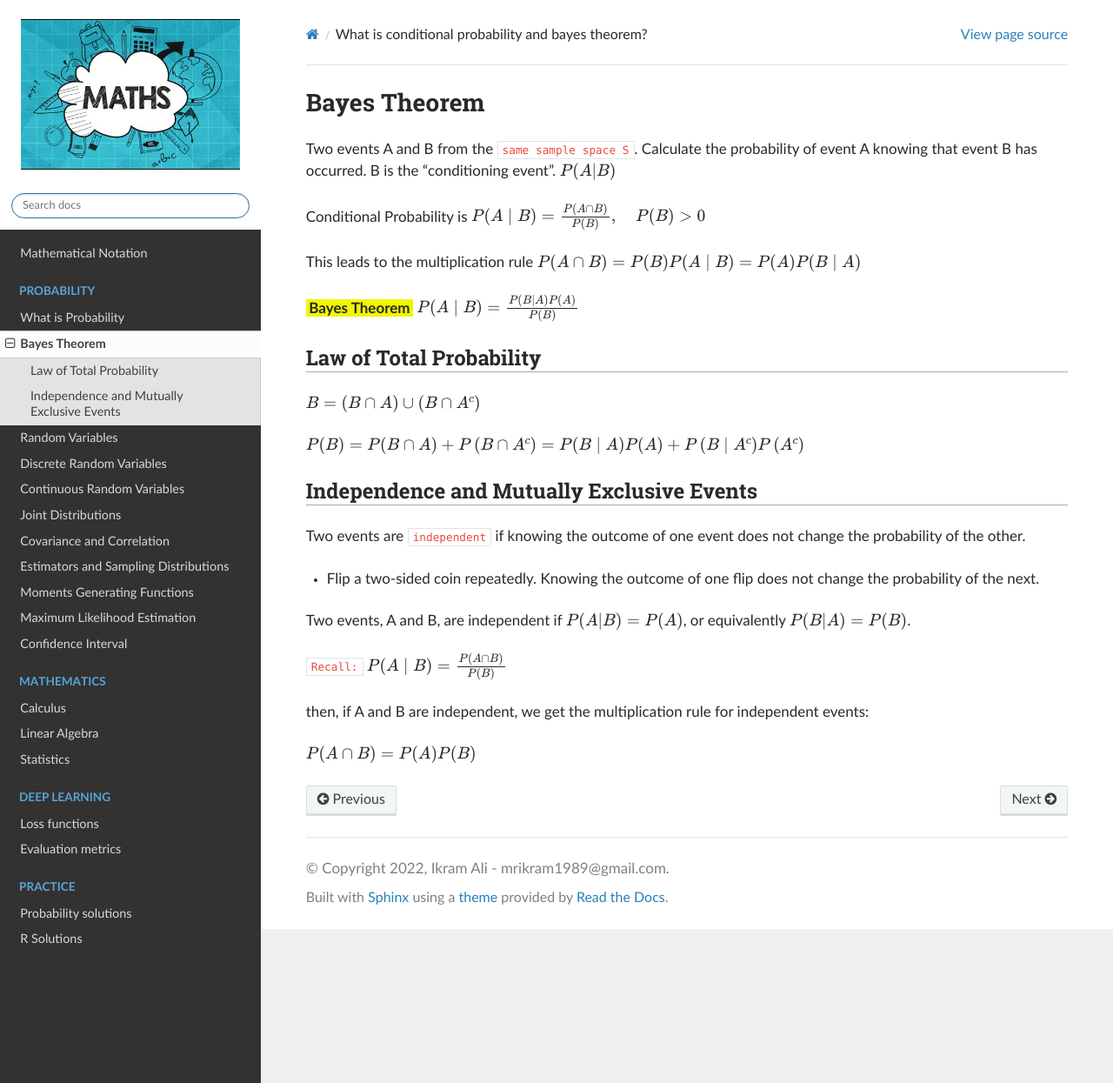
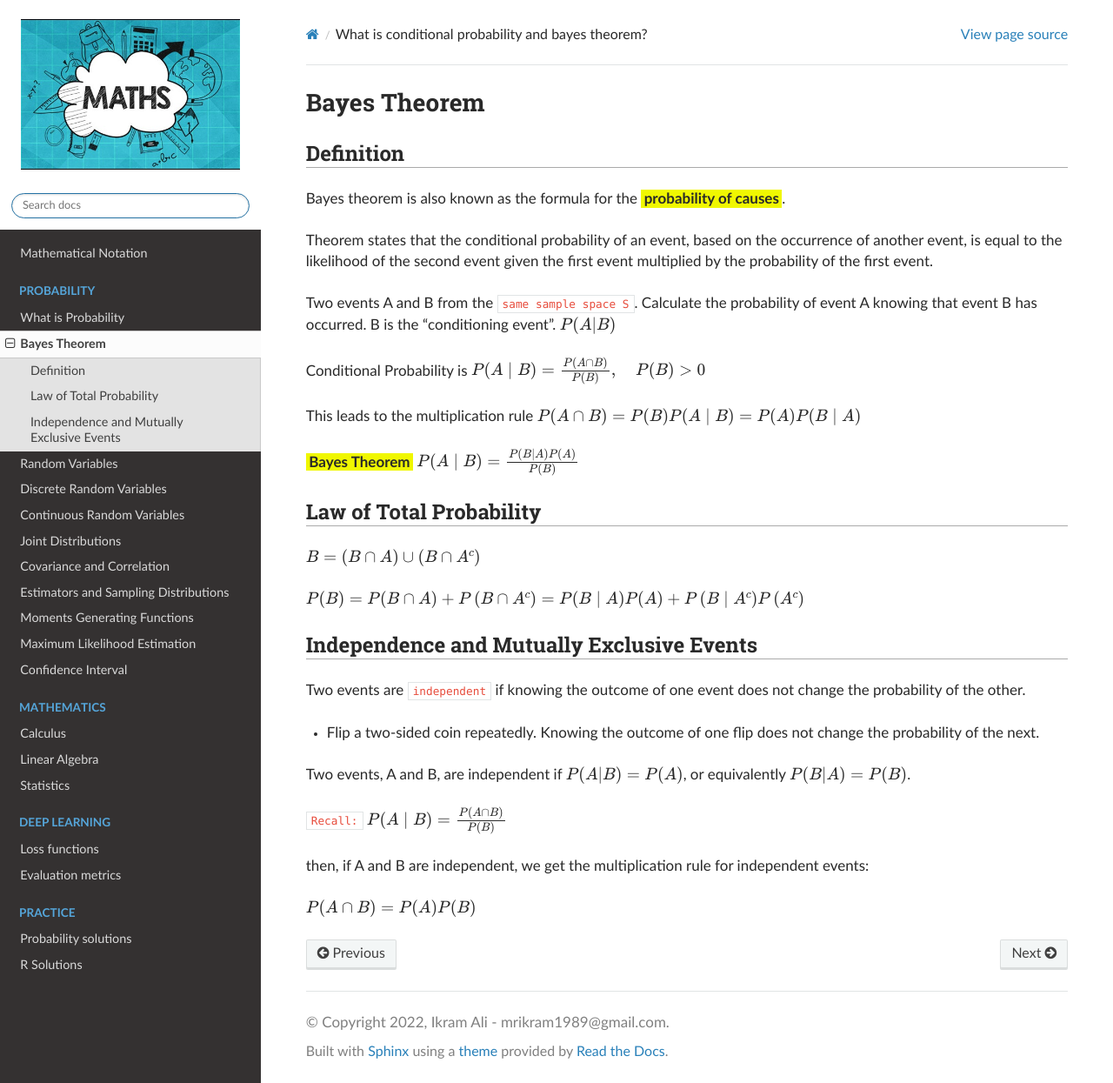
Before and after one commit to akkefa/ml-notes, a Sphinx documentation site: the page built from docs/probability/conditional_probability_and_bayes_theorem.md, in a window 1280 px wide and 1245 px high. Shown: the whole window at 87% size. Built offline with Sphinx 7.4.7 and the Read the Docs theme 2.0.0, drawn with Linux system fonts in a browser that asks for light colours.

Commit message:
bug fixed.

````diff
--- a/docs/probability/conditional_probability_and_bayes_theorem.md
+++ b/docs/probability/conditional_probability_and_bayes_theorem.md
@@ -8,6 +8,12 @@ kernelspec:
 ```
 
 # Bayes Theorem
+
+## Definition
+Bayes theorem is also known as the formula for the **probability of causes**.
+
+Theorem states that the conditional probability of an event, based on the occurrence of another event, is equal to the
+likelihood of the second event given the first event multiplied by the probability of the first event.
 
 Two events A and B from the `same sample space S`. Calculate the probability of event A knowing that event B has occurred.
 B is the “conditioning event”. $P(A|B)$
````
